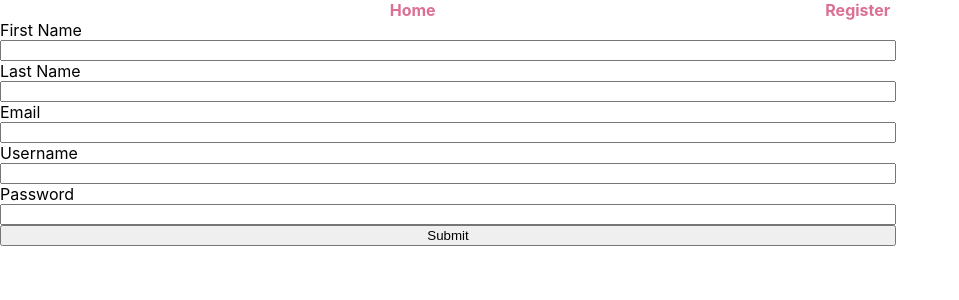
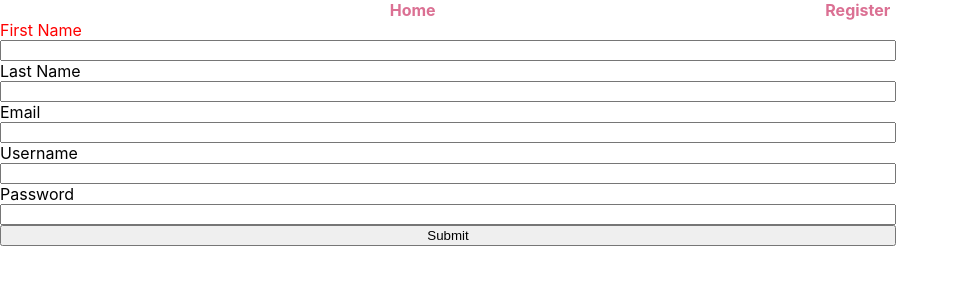
Before and after one commit to Build-Week-FoodTruck-TrackR-2/Front-end, a React (Create React App) app in the folder front-end/: page /register in a window 1280 px wide. Shown: the top 300 px of the page, without its empty margins (0-959 px from the left). Built offline with nearby package versions, Linux system fonts and the light colour scheme.

Commit message:
master cloned

```diff
--- a/front-end/src/App.js
+++ b/front-end/src/App.js
@@ -1,22 +1,27 @@
-import React from 'react';
-import { Route } from 'react-router-dom';
+import React from 'react'
+import { BrowserRouter as Router, Route, Switch } from 'react-router-dom'
 // import logo from './logo.svg';
-import Navigation from "./components/Navigation"
-import WelcomePage from "./components/WelcomePage";
-import DriverLogin from "./components/DriverLogin";
-import Register from "./components/Register"
-import FoodieLogin from "./components/FoodieLogin"
+import privateRoute from './components/privateRoute'
+import Navigation from './components/Navigation'
+import WelcomePage from './components/WelcomePage'
+import DriverLogin from './components/DriverLogin'
+import Register from './components/Register'
+import FoodieLogin from './components/FoodieLogin'
 
 function App() {
   return (
-    <main>
-      <Navigation />
-      <Route exact path ='/' component = {WelcomePage} />
-      <Route exact path ='/driver-login' component = {DriverLogin} />
-      <Route exact path ='/foodie-login' component = {FoodieLogin} />
-      <Route exact path ='/register' component = {Register} />
-    </main>
-  );
+    <Router>
+      <main>
+        <Navigation />
+        <Switch>
+          <Route exact path="/" component={WelcomePage} />
+          <Route exact path="/driver-login" component={DriverLogin} />
+          <Route exact path="/foodie-login" component={FoodieLogin} />
+          <Route exact path="/register" component={Register} />
+        </Switch>
+      </main>
+    </Router>
+  )
 }
 
-export default App;
+export default App
--- a/front-end/src/components/Register.js
+++ b/front-end/src/components/Register.js
@@ -1,67 +1,51 @@
-import React from 'react';
-import { useForm } from 'react-hook-form';
-import styled from 'styled-components';
-
+import React from 'react'
+import { useForm } from 'react-hook-form'
+import styled from 'styled-components'
+import axios from 'axios'
 
 const StyledForm = styled.form`
   display: flex;
   flex-direction: column;
   width: 70%;
-
-
-`;
+`
 
 const StyledLabel = styled.label`
-    font-color: red;
-`;
+  color: red;
+`
 
 export default function DriverLogin() {
   const { register, handleSubmit, watch, errors } = useForm()
-    const onSubmit = data => {console.log(data)}
+  const onSubmit = data => {
+    // axios
+    //   .post('https://git.heroku.com/food-trackr-2/api/users/register', data)
+    //   .then(res => console.log(res.firstName))
+  }
 
-    console.log(watch('example'))
+  //   console.log(watch('example'))
 
   return (
-        <StyledForm onSubmit ={handleSubmit(onSubmit)}>
+    <StyledForm onSubmit={handleSubmit(onSubmit)}>
       <StyledLabel>First Name</StyledLabel>
-            <input
-                name="firstName"
-                ref={register({required:true})}
-            />
+      <input name="firstName" ref={register({ required: true })} />
       {errors.firstName && <span>first name is required</span>}
 
       <label>Last Name</label>
-            <input
-                name="lastName"
-                ref={register({ required: true})}
-            />
+      <input name="lastName" ref={register({ required: true })} />
       {errors.lastName && <span>last name is required</span>}
 
-
       <label>Email</label>
-            <input
-                name="email"
-                ref={register({ required: true})}
-            />
+      <input name="email" ref={register({ required: true })} />
       {errors.email && <span>email is required</span>}
 
-
       <label>Username</label>
-            <input
-                name="username"
-                ref={register({ required: true})}
-            />
+      <input name="username" ref={register({ required: true })} />
       {errors.username && <span>username name is required</span>}
 
       <label>Password</label>
-            <input
-                name="Password"
-                ref={register({ required: true })}
-            />
+      <input name="Password" ref={register({ required: true })} />
       {errors.password && <span>password is required</span>}
 
-
-            < input type="submit"/>
+      <input type="submit" />
     </StyledForm>
   )
 }
```
Also changed, not shown: front-end/src/components/FavoriteTruckList.js (added, +11 -0 lines), front-end/src/components/Truck.js (added, +11 -0 lines), front-end/src/components/TruckList.js (added, +11 -0 lines), front-end/src/components/privateRoute.js (renamed from front-end/src/privateRoute.js), 2 other files (tests, documents, lock files or other folders). Lines whose indentation alone changed are shown as unchanged.
